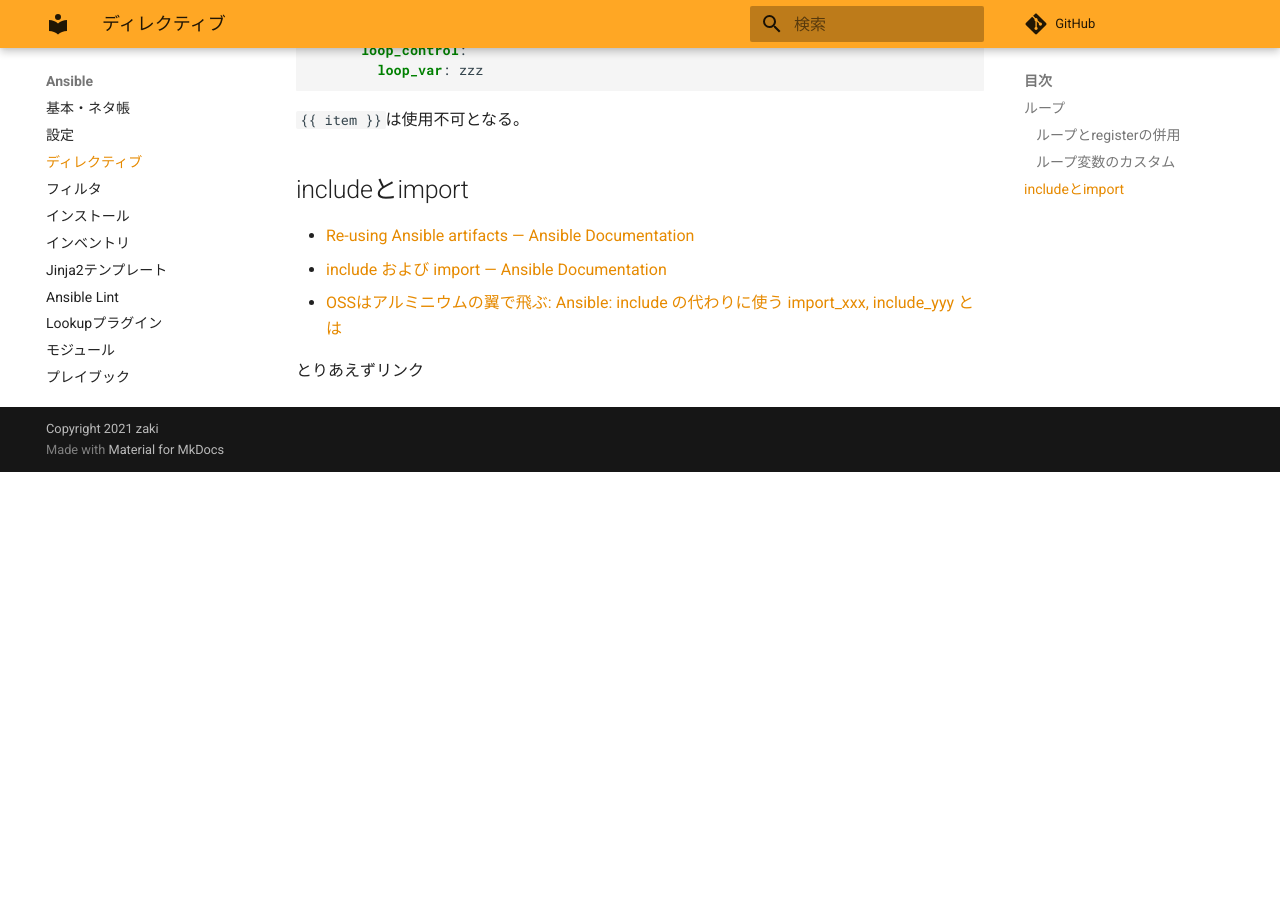
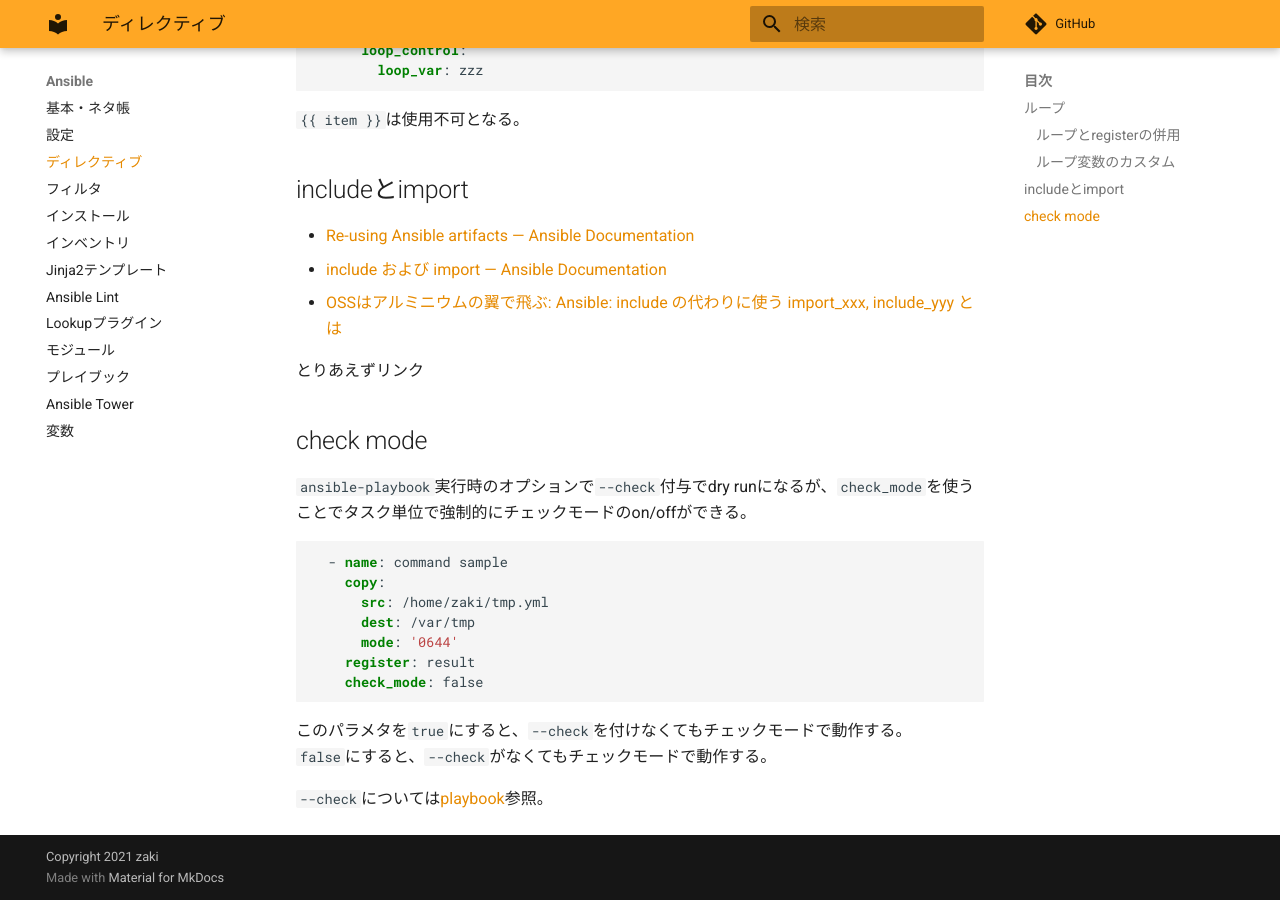
Before and after one commit to zaki-lknr/docs, an MkDocs documentation site: the page built from docs/Ansible/directives.md, in a window 1280 px wide and 900 px high, scrolled down 2271 px. Built offline with MkDocs 1.6.1 and Material for MkDocs 9.7.7, drawn with Linux system fonts in a browser that asks for light colours; comment, search, counter and statistics services are not loaded; before the commit the page ends 2743 px from its top, so only the background shows below that.

Commit message:
add: ansible: check_mode

````diff
--- a/docs/Ansible/directives.md
+++ b/docs/Ansible/directives.md
@@ -117,3 +117,22 @@ ok: [localhost] =>
 - [OSSはアルミニウムの翼で飛ぶ: Ansible: include の代わりに使う import_xxx, include_yyy とは](http://aikotobaha.blogspot.com/2017/12/ansible-include-importxxx-includeyyy.html)
 
 とりあえずリンク
+
+## check mode
+
+`ansible-playbook`実行時のオプションで`--check`付与でdry runになるが、`check_mode`を使うことでタスク単位で強制的にチェックモードのon/offができる。
+
+```yaml
+  - name: command sample
+    copy:
+      src: /home/zaki/tmp.yml
+      dest: /var/tmp
+      mode: '0644'
+    register: result
+    check_mode: false
+```
+
+このパラメタを`true`にすると、`--check`を付けなくてもチェックモードで動作する。
+`false`にすると、`--check`がなくてもチェックモードで動作する。
+
+`--check`については[playbook](/Ansible/playbook/#-check)参照。
````
Also changed, not shown: docs/Ansible/playbook.md (+2 -0 lines).
